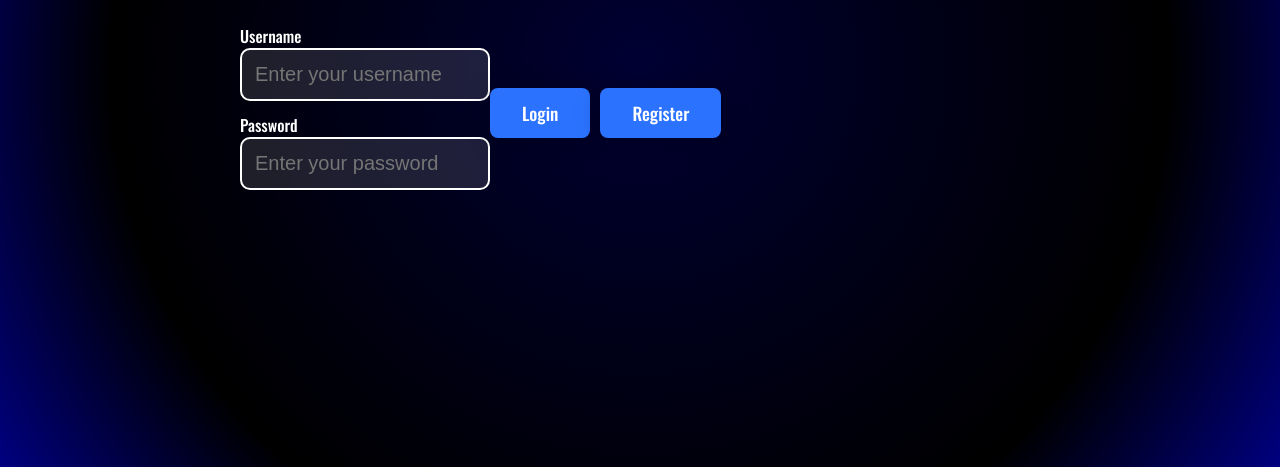
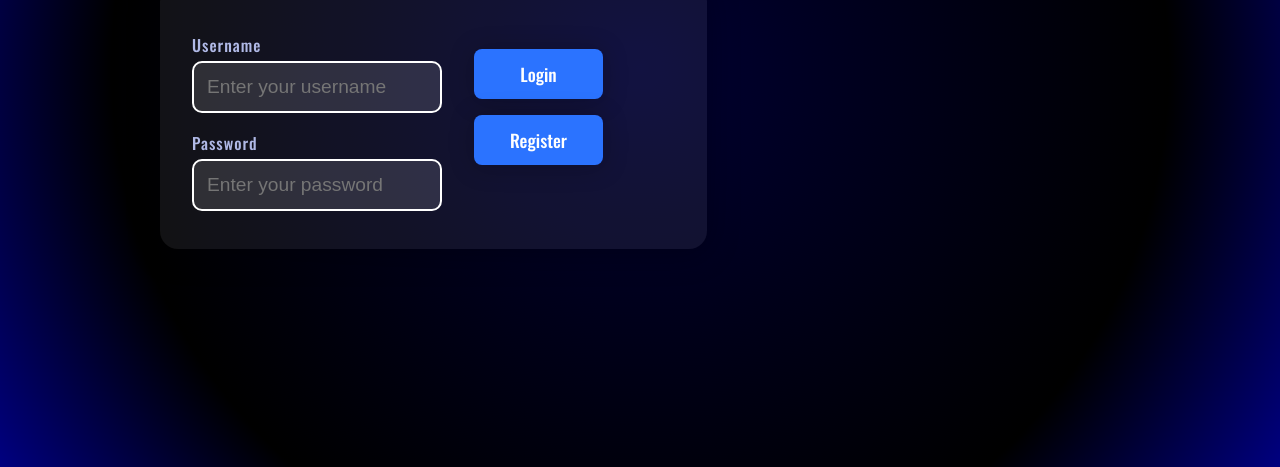
Before and after one commit to silentalex1/bypasslab, a website: page public/index.html in a window 1280 px wide. Shown: the part 333-800 px from the top of the page. Drawn offline with nearby package versions, Linux system fonts and the light colour scheme.

Commit message:
Update style.css

```diff
--- a/public/style.css
+++ b/public/style.css
@@ -23,42 +23,60 @@ body {
   padding-left: 25vw;
 }
 .bat-prox-heading {
-  font-size: 2.2em;
+  font-size: 2.4em;
   font-weight: bold;
   letter-spacing: 2px;
 }
 .auth-form {
   display: flex;
   flex-direction: row;
-  align-items: center;
+  align-items: flex-start;
   margin-top: 8px;
+  gap: 42px;
+  background: rgba(255,255,255,0.07);
+  padding: 38px 32px 32px 32px;
+  border-radius: 18px;
+  box-shadow: 0 4px 32px #0004;
 }
 .auth-inputs {
   display: flex;
   flex-direction: column;
-  margin-left: 80px;
+  min-width: 240px;
+}
+.auth-label {
+  color: #b0b9e6;
+  font-size: 1em;
+  margin-bottom: 4px;
+  margin-top: 12px;
+  letter-spacing: 1px;
+  font-weight: 500;
 }
 .auth-inputs .editable-text {
-  margin-bottom: 12px;
+  margin-bottom: 6px;
   width: 220px;
   padding: 13px;
   background: rgba(255,255,255,0.12);
   border: 2px solid white;
   border-radius: 10px;
   color: #fff;
-  font-size: 1.25em;
+  font-size: 1.2em;
   outline: none;
   text-align: left;
   transition: border 0.2s;
 }
+.auth-inputs .editable-text:focus {
+  border: 2px solid #2b73ff;
+  background: rgba(43,115,255,0.07);
+}
 .auth-buttons {
   display: flex;
-  flex-direction: row;
-  gap: 10px;
-  margin-right: 40px;
+  flex-direction: column;
+  gap: 16px;
+  margin-top: 28px;
+  margin-right: 20px;
 }
 .btn-go {
-  padding: 12px 32px;
+  padding: 12px 36px;
   font-size: 1.1em;
   font-family: 'Oswald', sans-serif;
   background: #2b73ff;
@@ -73,11 +91,13 @@ body {
   background: #1749ab;
 }
 .auth-msg {
-  margin-top: 8px;
-  margin-left: 10px;
+  margin-top: 18px;
+  margin-left: 0;
   color: #b0b9e6;
-  font-size: 1em;
+  font-size: 1.1em;
   min-height: 1.5em;
+  width: 100%;
+  text-align: left;
 }
 @media (max-width: 900px) {
   .auth-container {
@@ -87,7 +107,12 @@ body {
   .auth-form {
     flex-direction: column;
     align-items: center;
+    gap: 10px;
   }
-  .auth-buttons { margin-bottom: 18px; }
-  .auth-inputs { margin-left: 0; }
+  .auth-buttons {
+    flex-direction: row;
+    margin-top: 18px;
+    margin-right: 0;
+    gap: 12px;
+  }
 }
```
